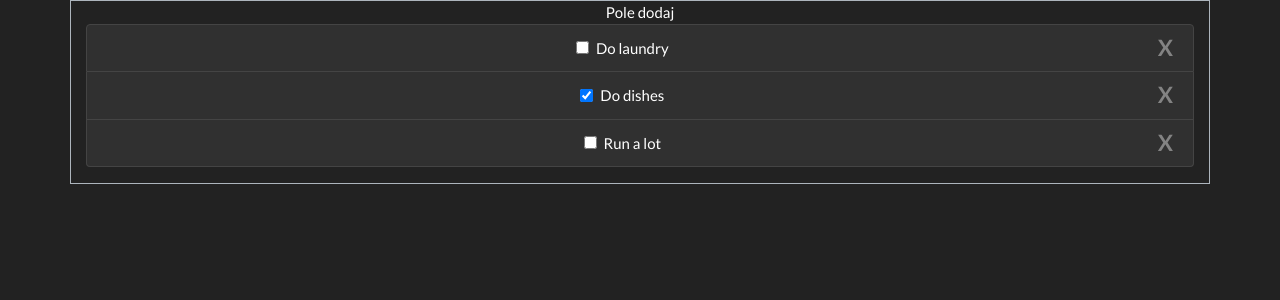
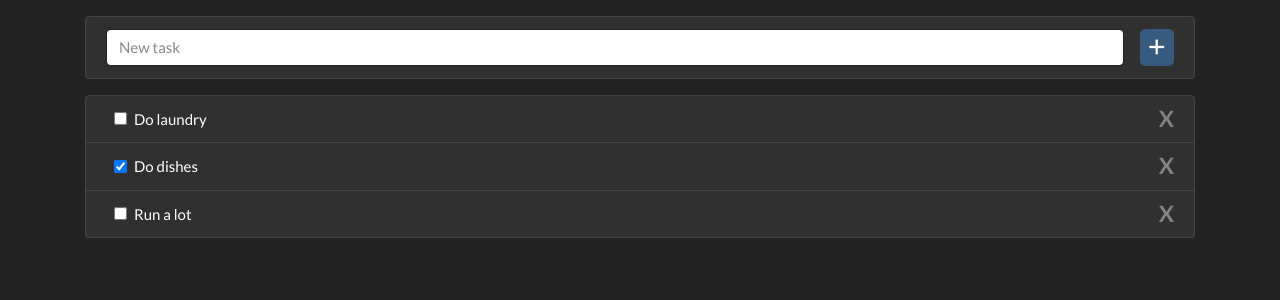
Before and after one commit to filip-wan/todo-intro, a React (Create React App) app: page / in a window 1280 px wide. Shown: the top 300 px of the page. Built offline with nearby package versions, Linux system fonts and the light colour scheme.

Commit message:
Implement AddTask component

```diff
--- a/public/index.html
+++ b/public/index.html
@@ -5,16 +5,14 @@
         <link rel="icon" href="%PUBLIC_URL%/favicon.ico" />
         <meta name="viewport" content="width=device-width, initial-scale=1" />
         <meta name="theme-color" content="#000000" />
-    <meta
-      name="description"
-      content="Web site created using create-react-app"
-    />
+        <meta name="description" content="Web site created using create-react-app" />
         <link rel="apple-touch-icon" href="%PUBLIC_URL%/logo192.png" />
         <!--
       manifest.json provides metadata used when your web app is installed on a
       user's mobile device or desktop. See https://developers.google.com/web/fundamentals/web-app-manifest/
     -->
         <link rel="manifest" href="%PUBLIC_URL%/manifest.json" />
+        <script src="https://kit.fontawesome.com/cc636ae6dc.js" crossorigin="anonymous"></script>
         <!--
       Notice the use of %PUBLIC_URL% in the tags above.
       It will be replaced with the URL of the `public` folder during the build.
@@ -38,6 +36,5 @@
 
       To begin the development, run `npm start` or `yarn start`.
       To create a production bundle, use `npm run build` or `yarn build`.
-    -->
-  </body>
+    --></body>
 </html>
--- a/src/components/AddTask.js
+++ b/src/components/AddTask.js
@@ -1,8 +1,34 @@
-import React from 'react';
-import { Container, Row, Col, ListGroup, ListGroupItem } from 'react-bootstrap';
+import React, { useState } from 'react';
+import TasksContext from '../contexts/TasksContext';
+import { ListGroupItem, ListGroup, Form, Button } from 'react-bootstrap';
 
 function AddTask() {
-    return <div>Pole dodaj</div>;
+    const { addTask } = React.useContext(TasksContext);
+    const [task, setTask] = useState('');
+
+    const handleSubmit = event => {
+        event.preventDefault();
+        if (task !== '') addTask(task);
+        setTask('');
+    };
+
+    return (
+        <ListGroup className="mt-3 mb-3">
+            <ListGroupItem>
+                <Form className="d-flex" onSubmit={handleSubmit}>
+                    <Form.Control
+                        type="text"
+                        placeholder="New task"
+                        value={task}
+                        onChange={e => setTask(e.target.value)}
+                    />
+                    <Button className="ml-3 btn-lg p-0 pr-2 pl-2" type="submit">
+                        <i class="fas fa-plus"></i>
+                    </Button>
+                </Form>
+            </ListGroupItem>
+        </ListGroup>
+    );
 }
 
 export default AddTask;
--- a/src/components/Tasks.js
+++ b/src/components/Tasks.js
@@ -7,7 +7,7 @@ function Tasks() {
     return (
         <ListGroup className="mb-3">
             {tasks.map(t => (
-                <ListGroupItem key={t.id}>
+                <ListGroupItem key={t.id} className="pl-5">
                     <Form.Check.Input
                         inline="true"
                         checked={t.checked}
--- a/src/components/ToDoList.js
+++ b/src/components/ToDoList.js
@@ -5,7 +5,7 @@ import AddTask from './AddTask';
 
 function ToDoList() {
     return (
-        <Container className="text-center border border-light">
+        <Container>
             <AddTask />
             <Tasks />
         </Container>
--- a/src/contexts/TasksContext.js
+++ b/src/contexts/TasksContext.js
@@ -10,7 +10,7 @@ export const TasksProvider = props => {
     ]);
 
     const addTask = taskText => {
-        const newId = tasks[tasks.length - 1].id + 1;
+        const newId = tasks.length === 0 ? 0 : tasks[tasks.length - 1].id + 1;
         setTasks([...tasks, { id: newId, text: taskText, checked: false }]);
     };
 
```
Lines whose indentation alone changed are shown as unchanged.
